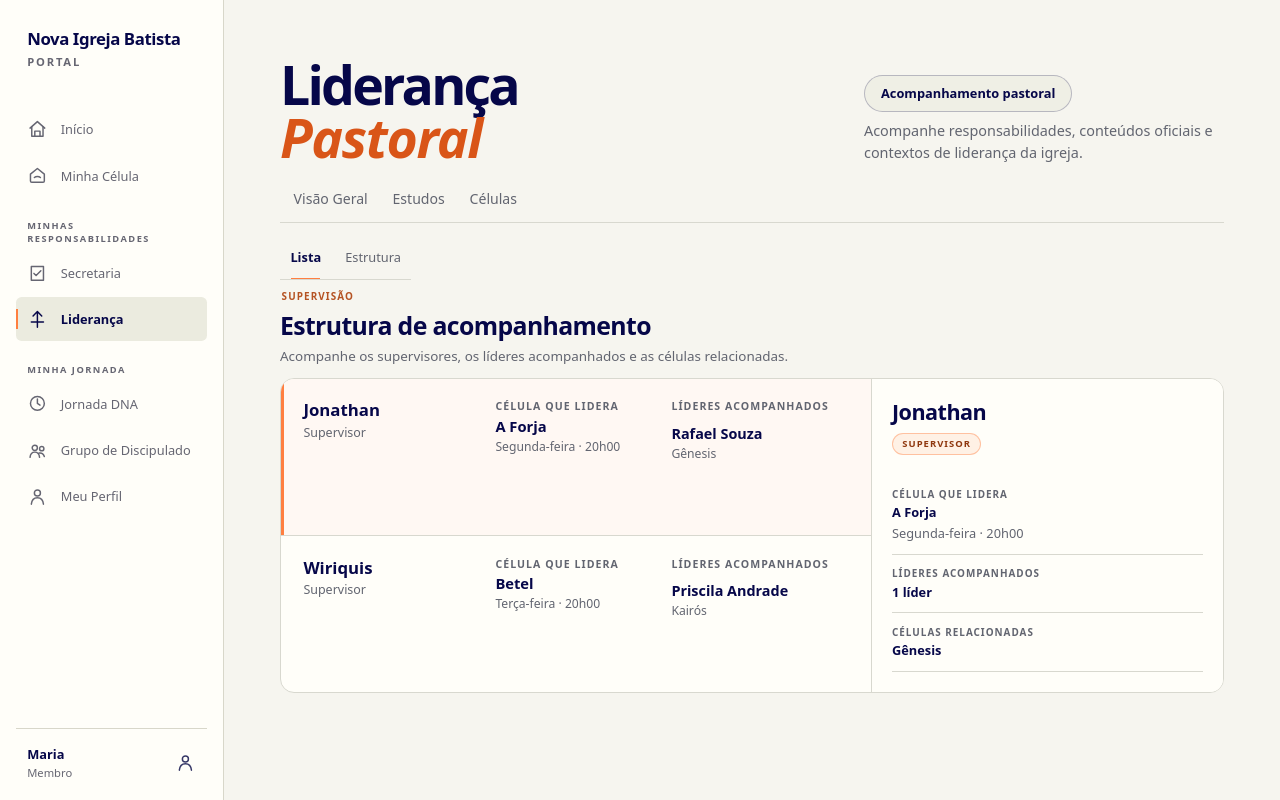
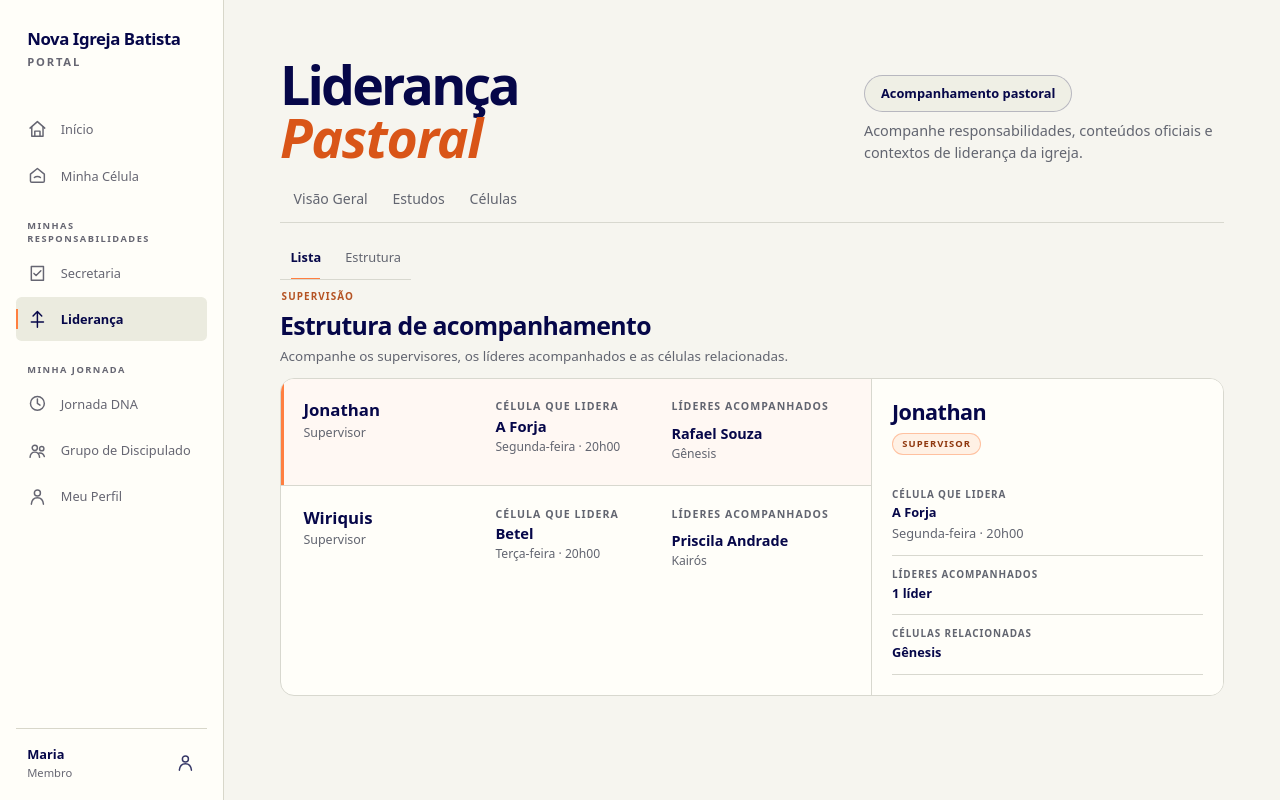
Before and after one commit to hiltonferreira/portal-novaigrejabatista, a Next.js app: page /pastor/supervisao in a window 1280 px wide. Built offline with nearby package versions, Linux system fonts and the light colour scheme.

Commit message:
style: refine pastoral structure proportions

```diff
--- a/app/pastor/pastor-refinements.module.css
+++ b/app/pastor/pastor-refinements.module.css
@@ -23,6 +23,8 @@
 .pastorRefined [data-pastoral-structure="group"] {
   appearance: none;
   -webkit-appearance: none;
+  align-self: start;
+  min-height: 0;
   border-radius: 0;
   box-shadow: none;
 }
@@ -75,12 +77,31 @@
 
 .pastorRefined [data-pastoral-structure="canvas"] {
   min-height: 32rem;
+  padding-top: 5.25rem;
+  padding-bottom: 4rem;
+}
+
+.pastorRefined [data-pastoral-structure="canvas"] > div {
+  align-items: center;
+  min-height: 22rem;
 }
 
 .pastorRefined [data-pastoral-structure="node"] {
   appearance: none;
   -webkit-appearance: none;
+  width: 16.75rem;
+  min-height: 7.8rem;
+  padding: 1.12rem 1.15rem;
   box-shadow: none;
+}
+
+.pastorRefined [data-pastoral-structure="node"] strong {
+  font-size: 1.08rem;
+  line-height: 1.3;
+}
+
+.pastorRefined [data-pastoral-structure="node"] small {
+  font-size: .8rem;
 }
 
 .pastorRefined [data-pastoral-structure="node"][aria-pressed="true"] {
@@ -99,19 +120,48 @@
   line-height: 1.2;
 }
 
+.pastorRefined [data-pastoral-structure="panel"] dt {
+  color: #626570;
+  letter-spacing: .09em;
+}
+
+.pastorRefined [data-pastoral-structure="panel"] dd {
+  line-height: 1.5;
+}
+
 @media (min-width: 720px) {
   .pastorRefined [data-pastoral-structure="canvas"] {
     min-height: 34rem;
+  }
+
+  .pastorRefined [data-pastoral-structure="canvas"] > div {
+    min-height: 24rem;
   }
 }
 
 @media (min-width: 1024px) {
   .pastorRefined [data-pastoral-structure="workspace"][data-has-panel="true"] {
     grid-template-columns: minmax(0, 1fr) minmax(19rem, 22rem);
+    align-items: start;
+  }
+
+  .pastorRefined [data-pastoral-structure="workspace"] > :first-child {
+    align-self: start;
   }
 
   .pastorRefined [data-pastoral-structure="canvas"] {
     min-height: 36rem;
+  }
+
+  .pastorRefined [data-pastoral-structure="canvas"] > div {
+    min-height: 25rem;
+  }
+}
+
+@media (max-width: 719px) {
+  .pastorRefined [data-pastoral-structure="node"] {
+    width: 15.5rem;
+    min-height: 7.25rem;
   }
 }
 
```
